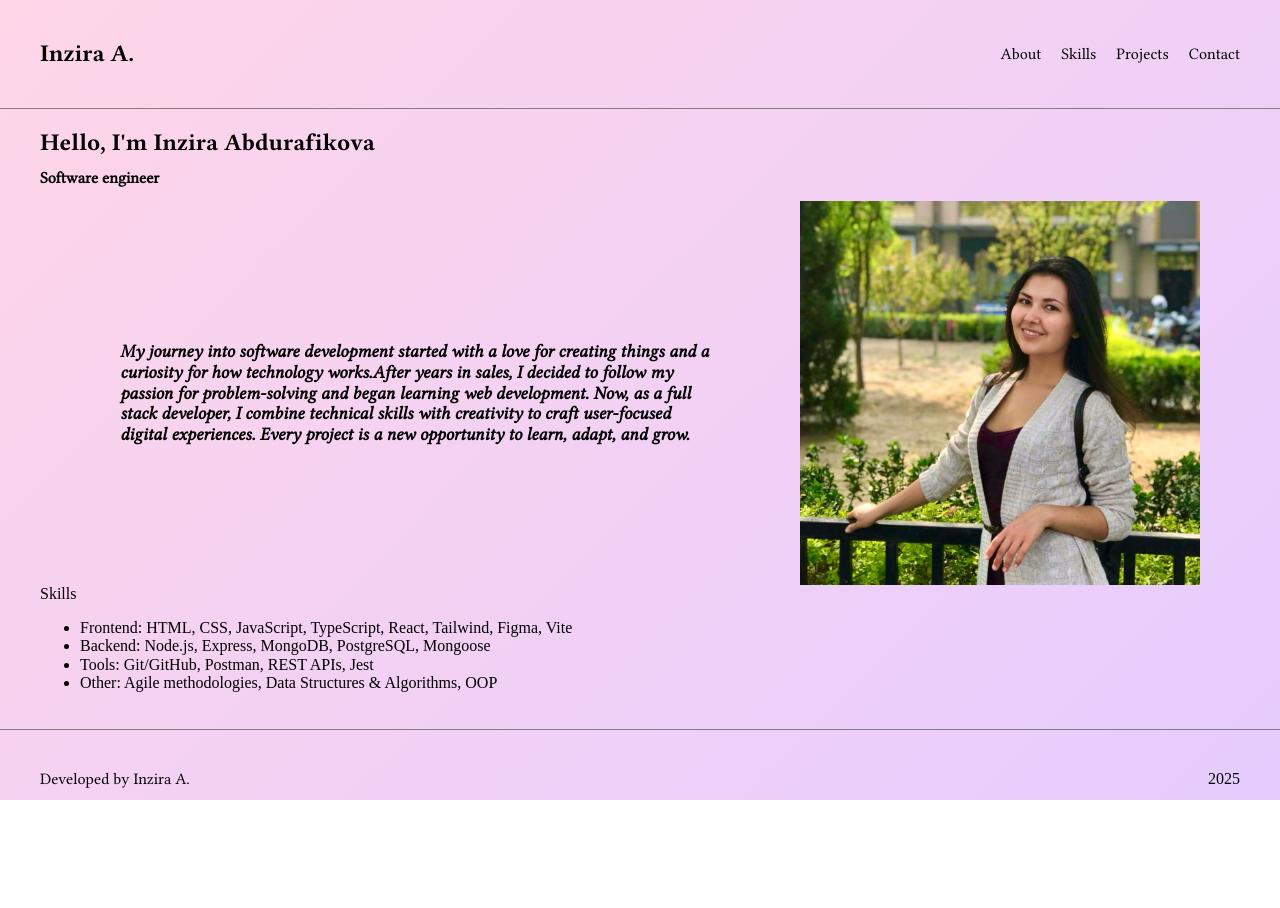
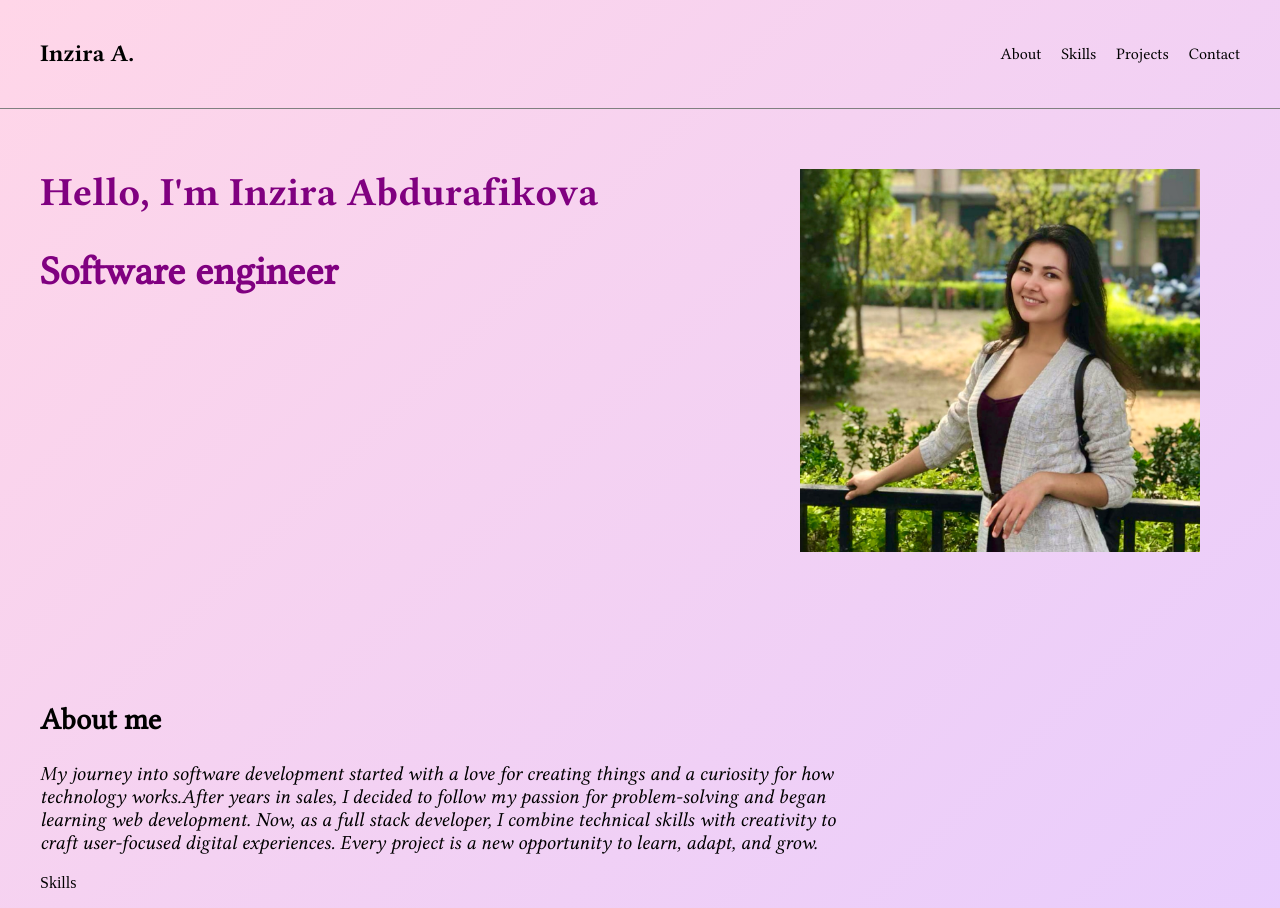
Before and after one commit to Inzira117/My-website, a React (Vite) app: page / in a window 1280 px wide. Shown: the top 908 px of the page. Before the commit the page ends 828 px from the top, so only its background shows below. Built offline with nearby package versions, Linux system fonts and the light colour scheme.

Commit message:
worked on main, about and skills sections

```diff
--- a/src/components/About/About.css
+++ b/src/components/About/About.css
@@ -1,19 +1,18 @@
 .about {
-  display: flex;
-  justify-content: space-between;
+  padding: auto;
 }
 
 .about__content {
-  max-width: 600px;
-  margin: auto;
-  /* margin-left: 40px; */
-  font-family: "LibertinusSerif-Italic";
-  font-weight: 1000;
-  font-size: large;
+  max-width: 800px;
+  margin-top: 150px;
 }
 
-.about__image {
-  max-width: 400px;
-  max-height: 400px;
-  margin-right: 40px;
+.about__title {
+  font-family: "LibertinusSerif-Regular";
+  font-size: 30px;
 }
+
+.about__text {
+  font-family: "LibertinusSerif-Italic";
+  font-size: 20px;
+}
--- a/src/components/About/About.jsx
+++ b/src/components/About/About.jsx
@@ -1,18 +1,19 @@
 import "./About.css";
-import Avatar from "../../assets/Avatar.png";
 
 export default function About() {
   return (
     <section className="about">
       <div className="about__content">
-        My journey into software development started with a love for creating
-        things and a curiosity for how technology works.After years in sales, I
-        decided to follow my passion for problem-solving and began learning web
-        development. Now, as a full stack developer, I combine technical skills
-        with creativity to craft user-focused digital experiences. Every project
-        is a new opportunity to learn, adapt, and grow.
+        <h2 className="about__title">About me</h2>
+        <p className="about__text">
+          My journey into software development started with a love for creating
+          things and a curiosity for how technology works.After years in sales,
+          I decided to follow my passion for problem-solving and began learning
+          web development. Now, as a full stack developer, I combine technical
+          skills with creativity to craft user-focused digital experiences.
+          Every project is a new opportunity to learn, adapt, and grow.
+        </p>
       </div>
-      <img src={Avatar} alt="Avatar" className="about__image" />
     </section>
   );
 }
--- a/src/components/App/App.css
+++ b/src/components/App/App.css
@@ -18,6 +18,5 @@
 
 .page {
   background: linear-gradient(135deg, #ffd6e8, #e6ccff);
-  height: 100vh;
   margin: 0;
 }
--- a/src/components/Main/Main.css
+++ b/src/components/Main/Main.css
@@ -1,13 +1,31 @@
 .main {
   padding: 20px 40px;
+  margin: 40px 0px;
+}
+
+.main__content {
+  display: flex;
+  justify-content: space-between;
+}
+
+.main__text {
+  /* top: 50px; */
 }
 
 .main__title {
   font-family: "LibertinusSerif-Bold";
-  font-size: x-large;
+  font-size: 40px;
+  color: purple;
 }
 
 .main__position {
   font-family: "LibertinusSerif-Regular";
-  font-size: medium;
+  font-size: 40px;
+  color: purple;
 }
+
+.main__image {
+  max-width: 400px;
+  max-height: 400px;
+  margin-right: 40px;
+}
--- a/src/components/Main/Main.jsx
+++ b/src/components/Main/Main.jsx
@@ -1,14 +1,20 @@
 import "./Main.css";
 import About from "../About/About";
 import Skills from "../Skills/Skills";
+import Avatar from "../../assets/Avatar.png";
 
 export default function Main() {
   return (
-    <div className="main">
-      <hi className="main__title">Hello, I'm Inzira Abdurafikova</hi>
-      <h2 className="main__position">Software engineer</h2>
+    <section className="main">
+      <div className="main__content">
+        <div className="main__text">
+          <hi className="main__title">Hello, I'm Inzira Abdurafikova</hi>
+          <h2 className="main__position">Software engineer</h2>
+        </div>
+        <img src={Avatar} alt="Avatar" className="main__image" />
+      </div>
       <About />
       <Skills />
-    </div>
+    </section>
   );
 }
```
